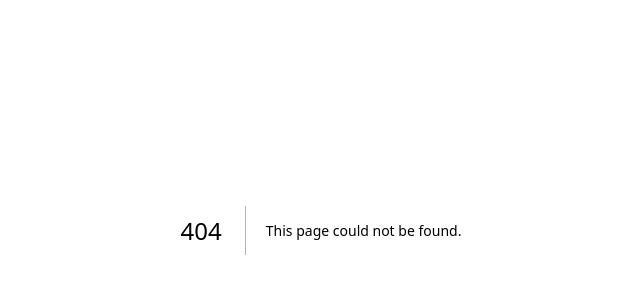
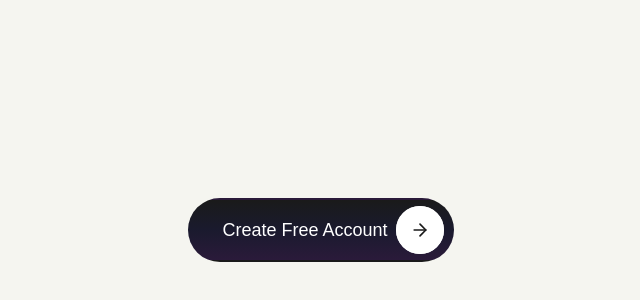
Before and after one commit to parshav92/mocktest-freelance, a Next.js app: page /demo in a window 1280 px wide. Before the commit this address had no page. Shown: the part 170-470 px from the top of the page, without its empty margins (319-959 px from the left). Built offline with nearby package versions, Linux system fonts and the light colour scheme; a web font is replaced by a local one.

Commit message:
auth schema

```diff
--- /dev/null
+++ b/app/demo/page.tsx
@@ -0,0 +1,22 @@
+import { ArrowRight } from "lucide-react";
+
+export default function AnimatedButtonPage() {
+  return (
+    <div className="min-h-screen flex items-center justify-center bg-[#f5f5f0]">
+      <button className="group relative h-16 overflow-hidden rounded-full bg-linear-to-t from-[#2a1a3a] via-[#1a1a2e] to-[#1a1a1a] px-8 pr-16 text-lg font-medium text-white transition-all duration-800 hover:bg-transparent hover:text-[#1a1a1a] border-2 border-transparent hover:border-[#1a1a1a]">
+        {/* Background slide effect - expands from arrow circle position */}
+        <span className="absolute right-2 top-1/2 -translate-y-1/2 h-12 w-12 bg-white rounded-full transition-all duration-800 ease-out group-hover:scale-[8] group-hover:right-1/2 group-hover:translate-x-1/2" />
+
+        {/* Text */}
+        <span className="relative z-10 transition-colors duration-150">
+          Create Free Account
+        </span>
+
+        {/* Arrow circle */}
+        <span className="absolute right-2 top-1/2 -translate-y-1/2 z-10 flex h-12 w-12 items-center justify-center rounded-full bg-white text-[#1a1a1a]">
+          <ArrowRight className="h-5 w-5" />
+        </span>
+      </button>
+    </div>
+  );
+}
```
Also changed, not shown: app/page.tsx (added), 1 other file (tests, documents, lock files or other folders).
